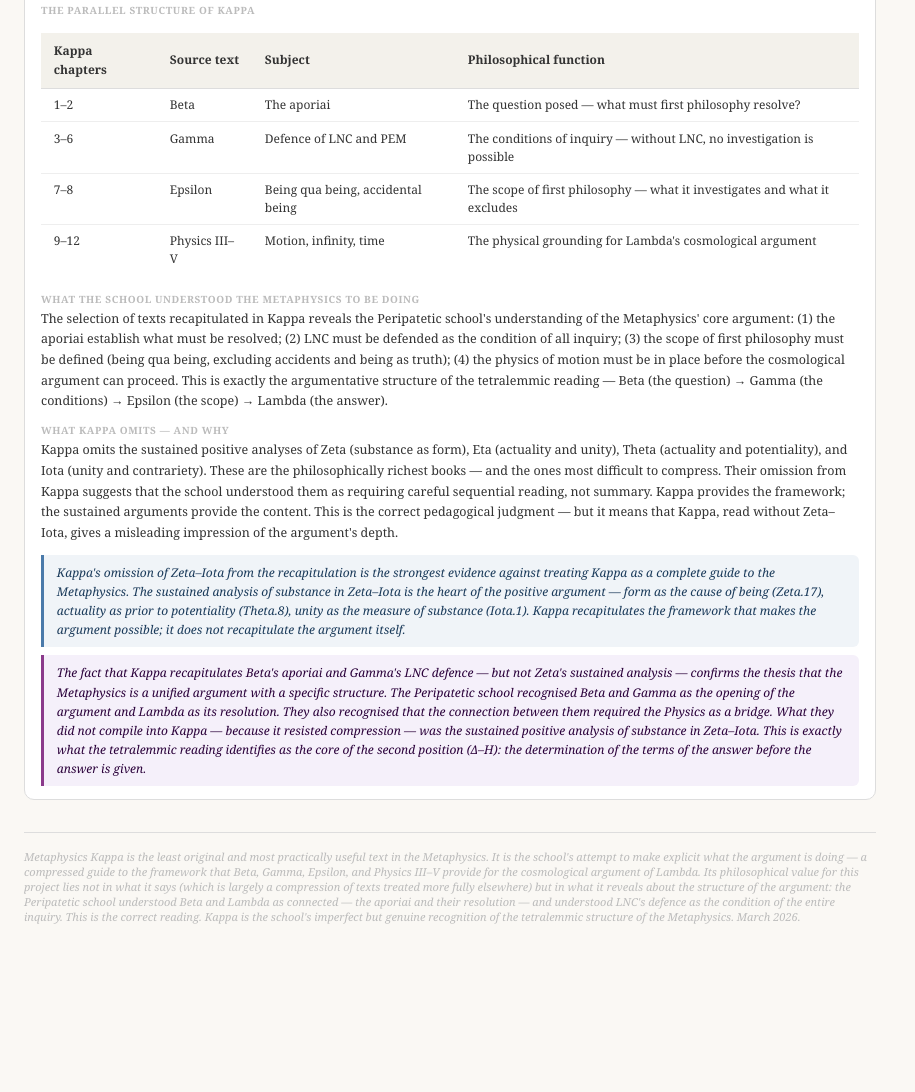
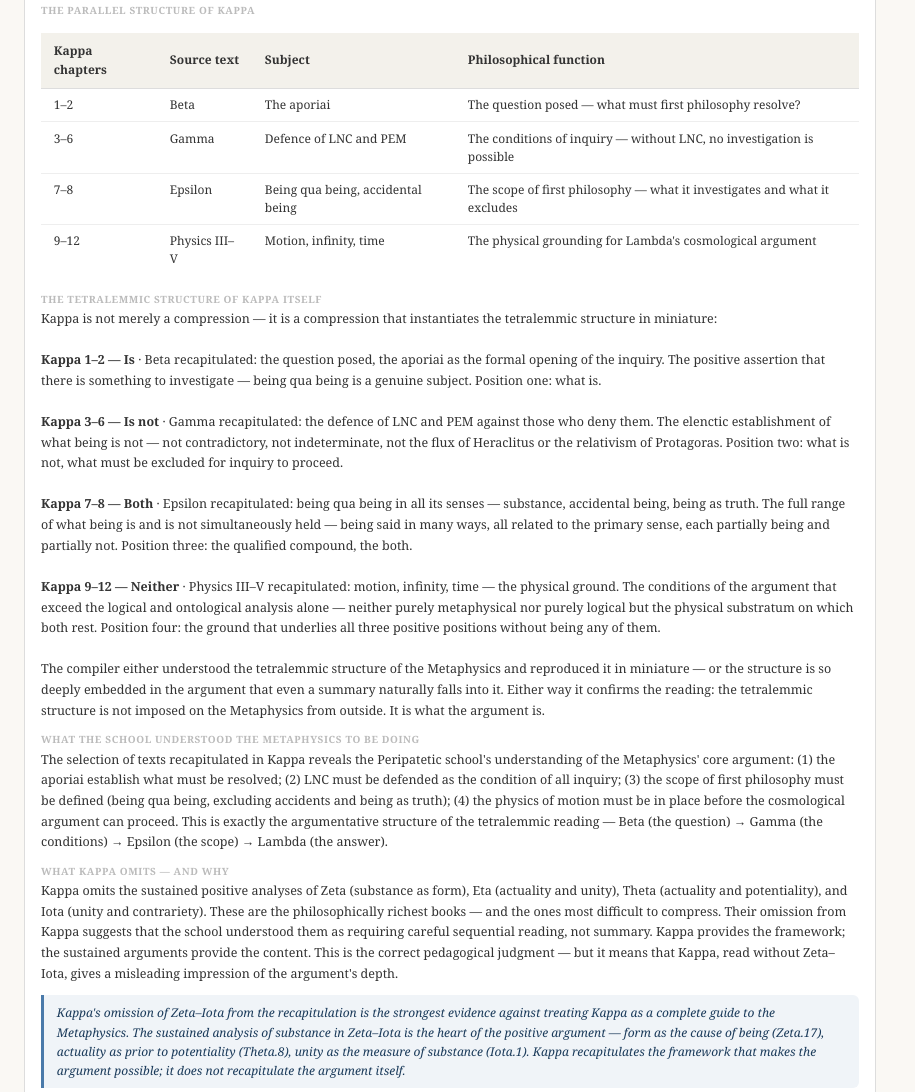
Before and after one commit to bethhibbard57-creator/aristotle, a plain HTML site: page metaphysics_kappa.html in a window 1280 px wide. Shown: the part 3155-4247 px from the top of the page, without its empty margins (0-915 px from the left). Before the commit the page ends 4111 px from the top, so only its background shows below. Drawn offline with Linux system fonts and the light colour scheme.

Commit message:
Add files via upload

```diff
--- a/metaphysics_kappa.html
+++ b/metaphysics_kappa.html
@@ -205,6 +205,18 @@
       </div>
     </div>
     <div class="field">
+      <div class="field-label">The tetralemmic structure of Kappa itself</div>
+      <div class="field-content">
+        Kappa is not merely a compression — it is a compression that instantiates the tetralemmic structure in miniature:<br><br>
+        <strong>Kappa 1–2 — Is</strong> · Beta recapitulated: the question posed, the aporiai as the formal opening of the inquiry. The positive assertion that there is something to investigate — being qua being is a genuine subject. Position one: what is.<br><br>
+        <strong>Kappa 3–6 — Is not</strong> · Gamma recapitulated: the defence of LNC and PEM against those who deny them. The elenctic establishment of what being is not — not contradictory, not indeterminate, not the flux of Heraclitus or the relativism of Protagoras. Position two: what is not, what must be excluded for inquiry to proceed.<br><br>
+        <strong>Kappa 7–8 — Both</strong> · Epsilon recapitulated: being qua being in all its senses — substance, accidental being, being as truth. The full range of what being is and is not simultaneously held — being said in many ways, all related to the primary sense, each partially being and partially not. Position three: the qualified compound, the both.<br><br>
+        <strong>Kappa 9–12 — Neither</strong> · Physics III–V recapitulated: motion, infinity, time — the physical ground. The conditions of the argument that exceed the logical and ontological analysis alone — neither purely metaphysical nor purely logical but the physical substratum on which both rest. Position four: the ground that underlies all three positive positions without being any of them.<br><br>
+        The compiler either understood the tetralemmic structure of the Metaphysics and reproduced it in miniature — or the structure is so deeply embedded in the argument that even a summary naturally falls into it. Either way it confirms the reading: the tetralemmic structure is not imposed on the Metaphysics from outside. It is what the argument is.
+      </div>
+    </div>
+
+    <div class="field">
       <div class="field-label">What the school understood the Metaphysics to be doing</div>
       <div class="field-content">The selection of texts recapitulated in Kappa reveals the Peripatetic school's understanding of the Metaphysics' core argument: (1) the aporiai establish what must be resolved; (2) LNC must be defended as the condition of all inquiry; (3) the scope of first philosophy must be defined (being qua being, excluding accidents and being as truth); (4) the physics of motion must be in place before the cosmological argument can proceed. This is exactly the argumentative structure of the tetralemmic reading — Beta (the question) → Gamma (the conditions) → Epsilon (the scope) → Lambda (the answer).</div>
     </div>
```
